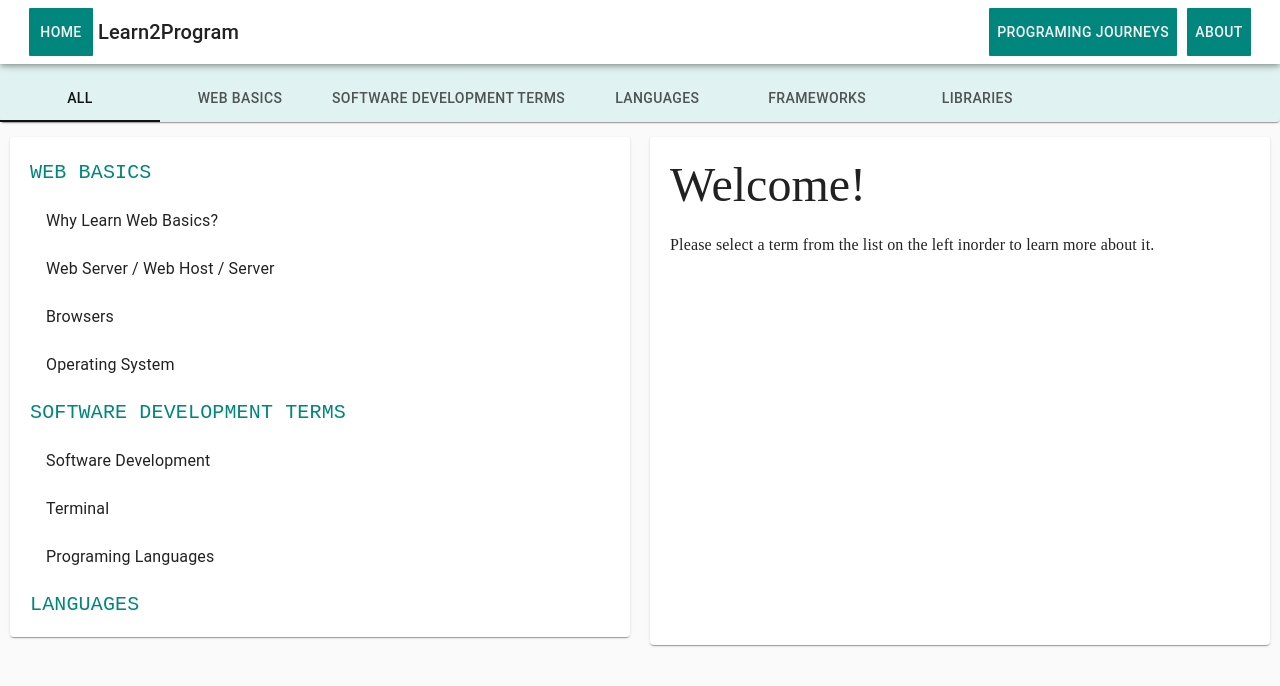
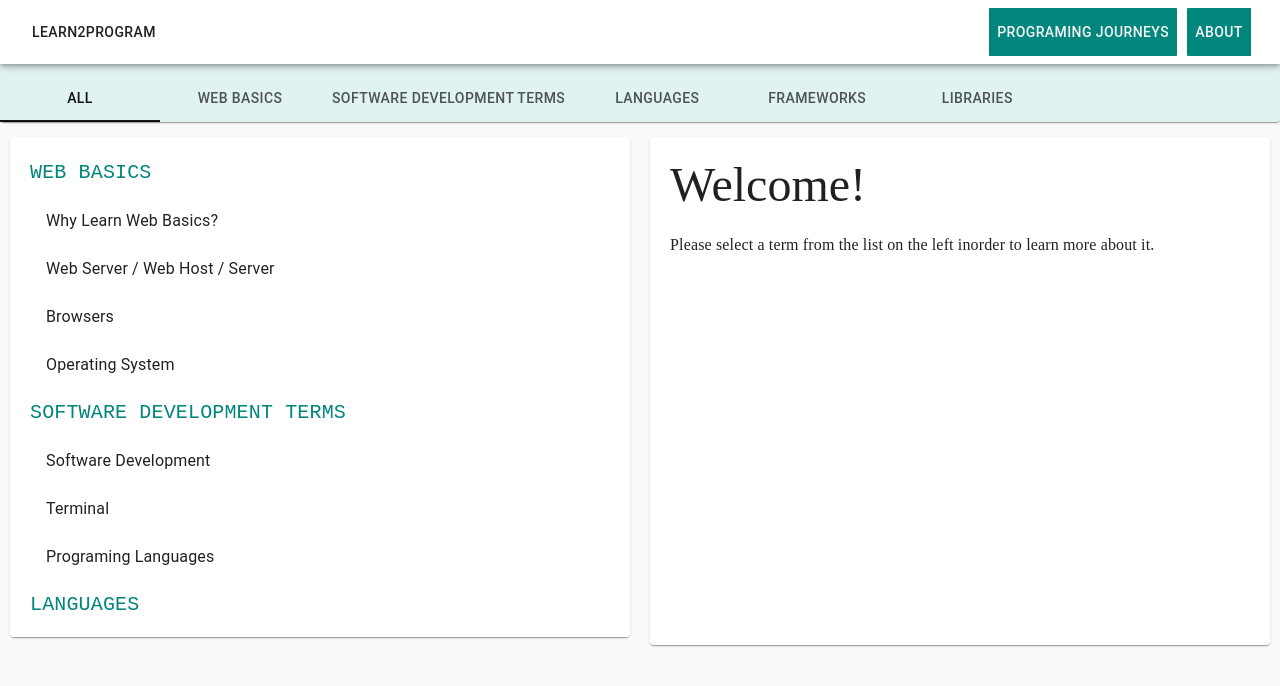
Before and after one commit to kristina-arezina/terms-2-program, a React (Create React App) app: page / in a window 1280 px wide. Shown: the top 686 px of the page. Built offline with nearby package versions, Linux system fonts and the light colour scheme.

Commit message:
on large screen logo is home button now

```diff
--- a/src/components/Layout/Header.js
+++ b/src/components/Layout/Header.js
@@ -33,20 +33,10 @@ export class Header extends Component {
                     ) : (
                         <AppBar color="#f4f4f4">
                             <Toolbar>
-                                <Button href="/" color="inherit" variant="text"
-                                             style={{
-                                                 color:"#f4f4f4",
-                                                 backgroundColor: "#00867d",
-                                                 textTransform: "uppercase",
-                                                 borderRadius: "1px",
-                                                 margin:"5px",
-                                                 height: 48,
-                                             }}
-                            >
-                                Home
-                            </Button>
                                 <Typography variant="h6" style={{flexGrow: 1}}>
+                                    <Button href="/" color="inherit" variant="text">
                                     Learn2Program
+                                    </Button>
                                 </Typography>
 
                                     <Button href="/journey" color="inherit" variant="text"
```
